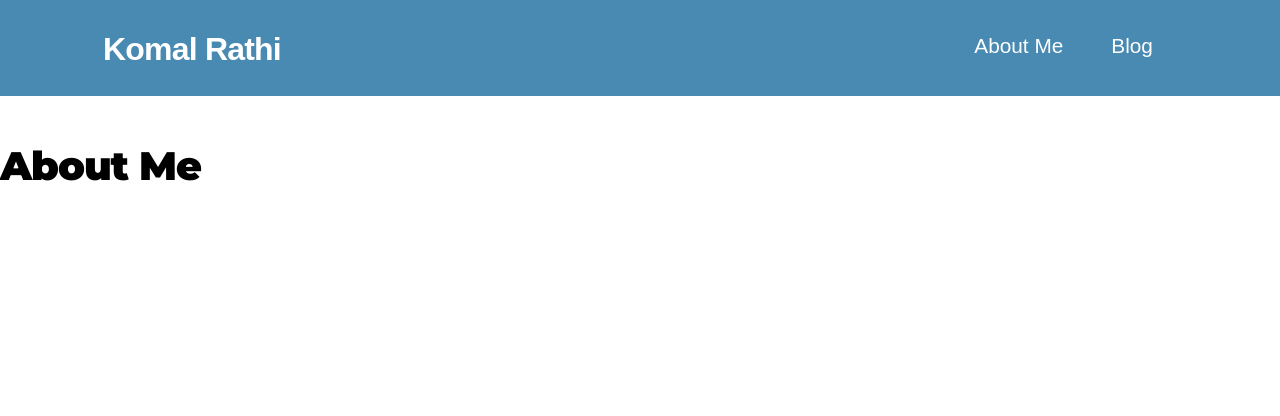
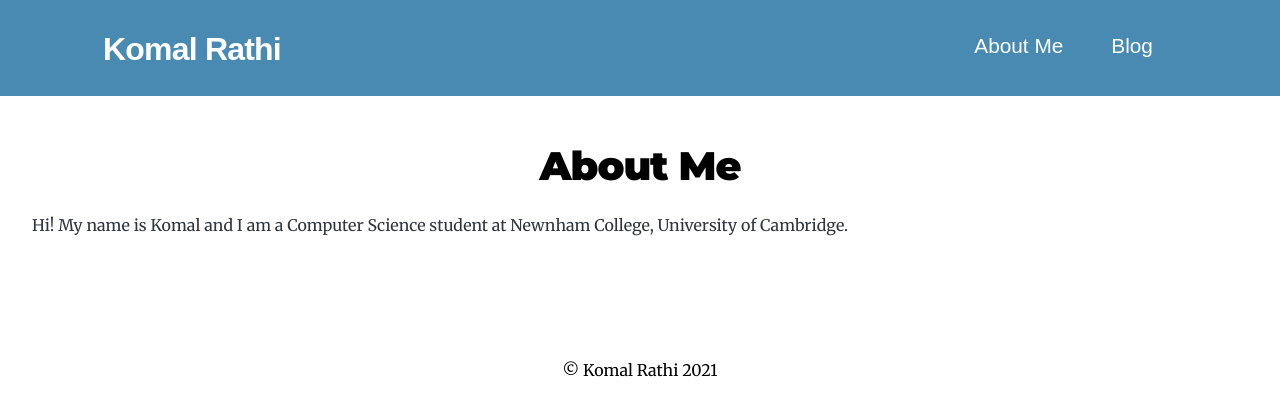
Before and after one commit to komalrathi/komalrathi.github.io, a Gatsby site: page /about-me in a window 1280 px wide. Built offline with nearby package versions, Linux system fonts and the light colour scheme; Gatsby itself is replaced by a stand-in of ours.

Commit message:
bug fixes + minor edits to css
netlify production was failing

```diff
--- /dev/null
+++ b/src/components/Footer.js
@@ -0,0 +1,20 @@
+import React from 'react'
+
+const Footer = () => {
+    return (
+        <footer style={
+            {
+                textAlign:"center",
+                display:"block",
+                color:"black",
+                marginTop:"6rem",
+                marginBottom:"0",
+                height:"7vh"
+            }
+        }>
+        © Komal Rathi {new Date().getFullYear()}
+        </footer>
+    )
+}
+
+export default Footer
--- a/src/components/HomePage/background.js
+++ b/src/components/HomePage/background.js
@@ -8,7 +8,6 @@ function Background() {
                 style ={
                     {
                         maxWidth: "100%",
-                        paddingBottom:"1em",
                         overflow: 'hidden'
                     }
                 }
--- a/src/components/Navbar/Navbar.js
+++ b/src/components/Navbar/Navbar.js
@@ -1,15 +1,14 @@
 import React from "react";
 import "./Navbar.css";
-
 import { Link } from "gatsby";
 
 function Navbar() {
   return (
     <nav className="NavbarItems">
-      <h1 className="navbar-name">
-        <Link to="/home" itemProp="url">
-            Komal Rathi
-        </Link>
+        <h1 className="navbar-name">
+            <Link to="/" itemProp="url">
+                Komal Rathi
+            </Link>
         </h1>
       <div>
         <ul className="navbar-menu">
--- a/src/pages/about-me.js
+++ b/src/pages/about-me.js
@@ -1,11 +1,30 @@
 import React from 'react'
 import Navbar from '../components/Navbar/Navbar'
+import Footer from '../components/Footer'
 
 function AboutMe() {
     return (
         <div>
             <Navbar />
-            <h1> About Me </h1>
+            <div
+            style={{
+                textAlign:"justify",
+                paddingRight:"2rem",
+                paddingLeft:"2rem"
+            }}>
+                <h1
+                style={
+                    {
+                        textAlign:"center",
+                    }
+                }>
+                    About Me
+                </h1>
+                <p>
+                    Hi! My name is Komal and I am a Computer Science student at Newnham College, University of Cambridge.
+                </p>
+            </div>
+            <Footer />
         </div>
     )
 }
--- a/src/pages/home.js
+++ b/src/pages/home.js
@@ -2,12 +2,14 @@ import React from "react"
 import '../components/App.css';
 import Navbar from '../components/Navbar/Navbar'
 import HomePage from '../components/HomePage/HomePage'
+import Footer from '../components/Footer'
 
 function App() {
   return (
     <div className="App">
       <Navbar />
       <HomePage />
+      <Footer />
     </div>
   );
 }
--- a/src/style.css
+++ b/src/style.css
@@ -287,8 +287,9 @@ a:focus {
 }
 
 .bio {
-  display: flex;
-  margin-bottom: var(--spacing-16);
+  display: block;
+  margin-bottom: var(--spacing-10);
+  text-align: center;
 }
 
 .bio p {
```
Also changed, not shown: src/components/HomePage/HomePage.js (+6 -1 lines), src/components/layout.js (+24 -4 lines), 5 other files.
